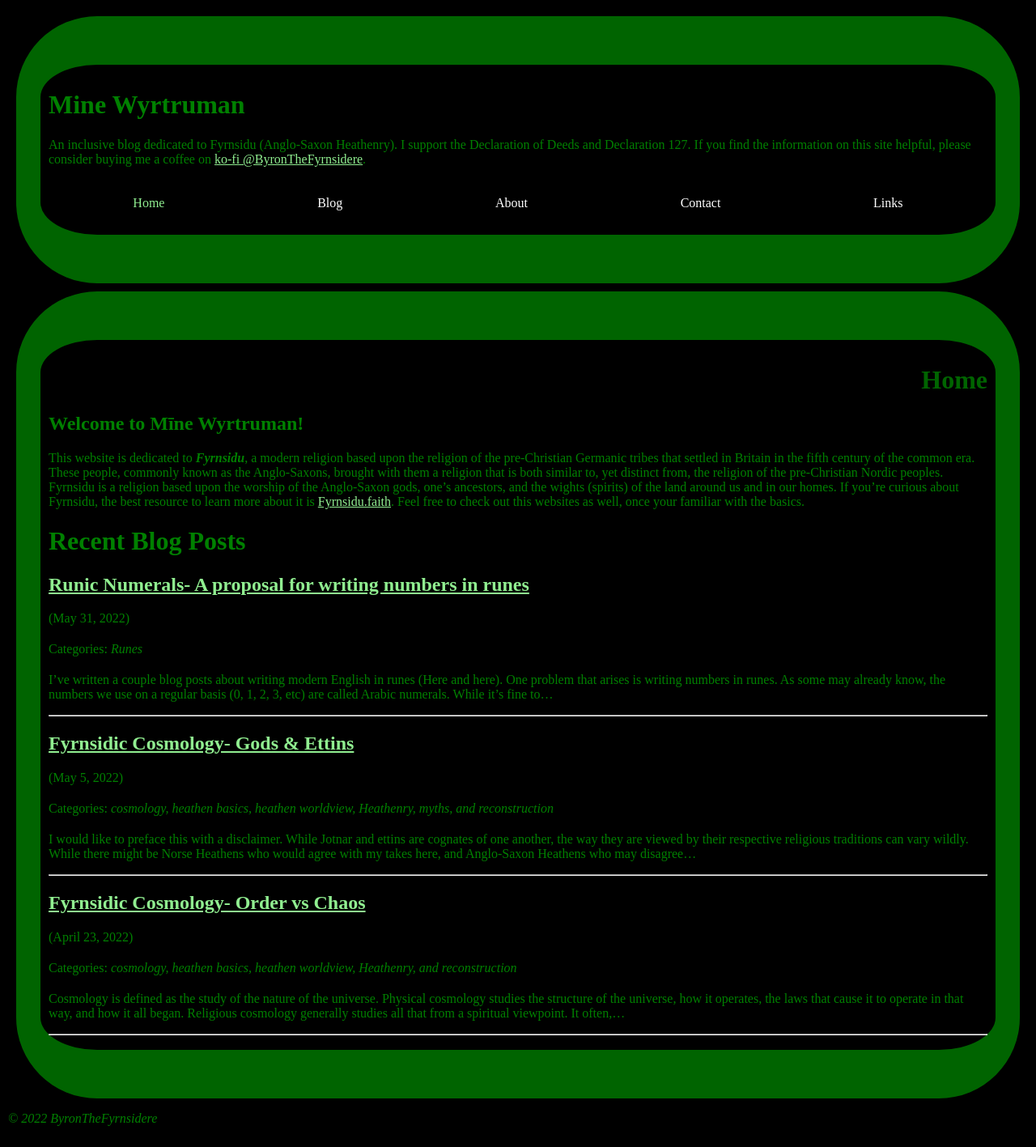
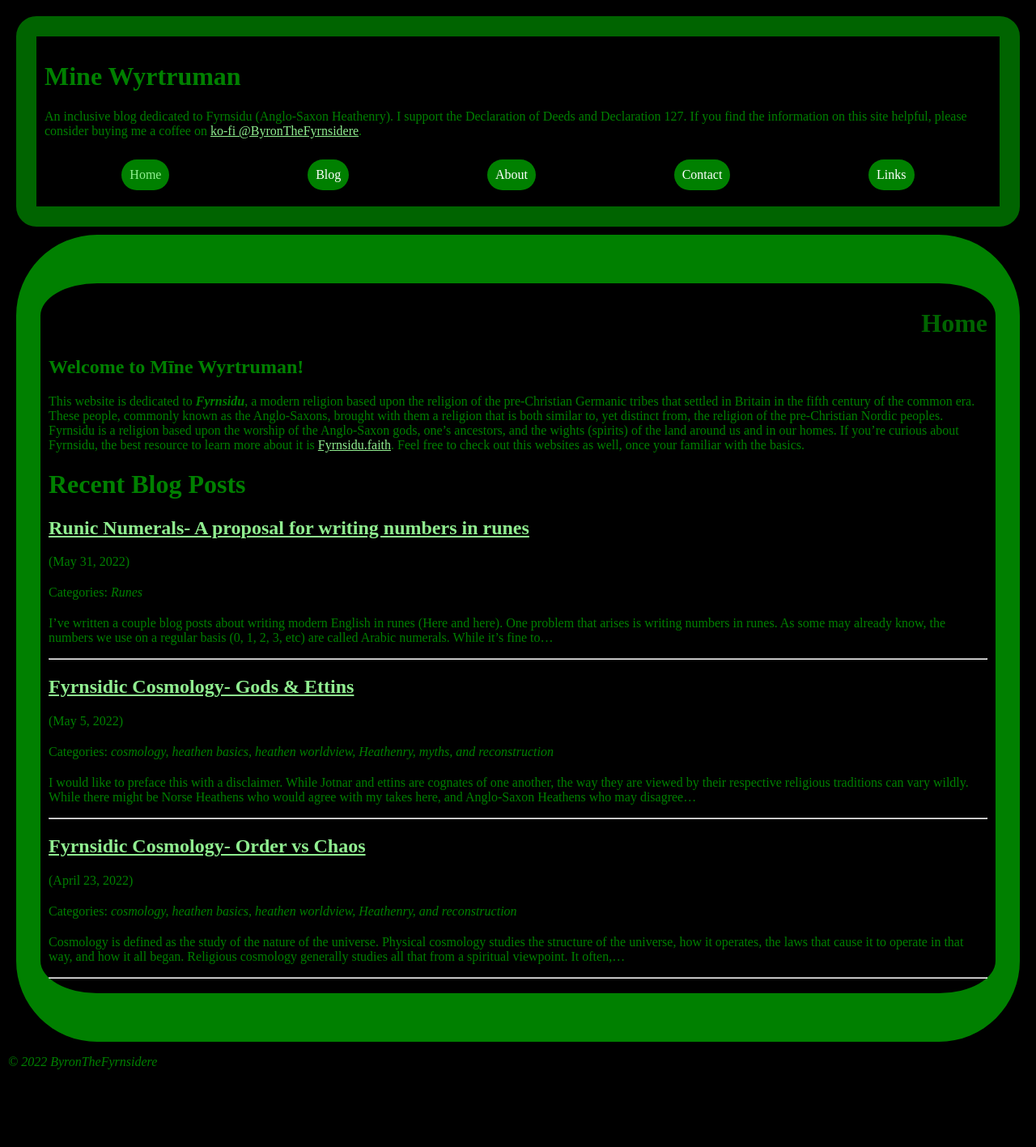
Before and after one commit to byronpendason/byronpendason.github.io, a Jekyll site: the page built from index.md, in a window 1280 px wide. Shown: the whole page at 81% size. Built offline with Jekyll 4.4.1, drawn with Linux system fonts in a browser that asks for light colours; our own code applies the rules of GitHub Pages for plain Markdown files; comment, search, counter and statistics services are not loaded; after the commit the page ends 1347 px from its top, so only the background shows below that.

Commit message:
Update style.css

```diff
--- a/css/style.css
+++ b/css/style.css
@@ -11,9 +11,9 @@
         margin: 10px;
         padding: 10px;
         border-style: solid;
-        border-width: 60px 30px;
+        border-width: 25px;
         border-color: darkgreen;
-        border-radius: 100px;
+        border-radius: 25px;
       }
       nav ul {
         display: flex;
@@ -25,8 +25,8 @@
         margin-left: auto;
         margin-right: auto;
         padding: 10px;
-        background-color: black;
-        border-color: darkgreen;
+        background-color: green;
+        border-color: green;
         border-width: 10px;
         border-radius: 25px;
       }
@@ -47,7 +47,7 @@
         border-radius: 100px;
         border-style: solid;
         border-width: 60px 30px;
-        border-color: darkgreen;
+        border-color: green;
       }
       #content a {
         color: lightgreen;
```
